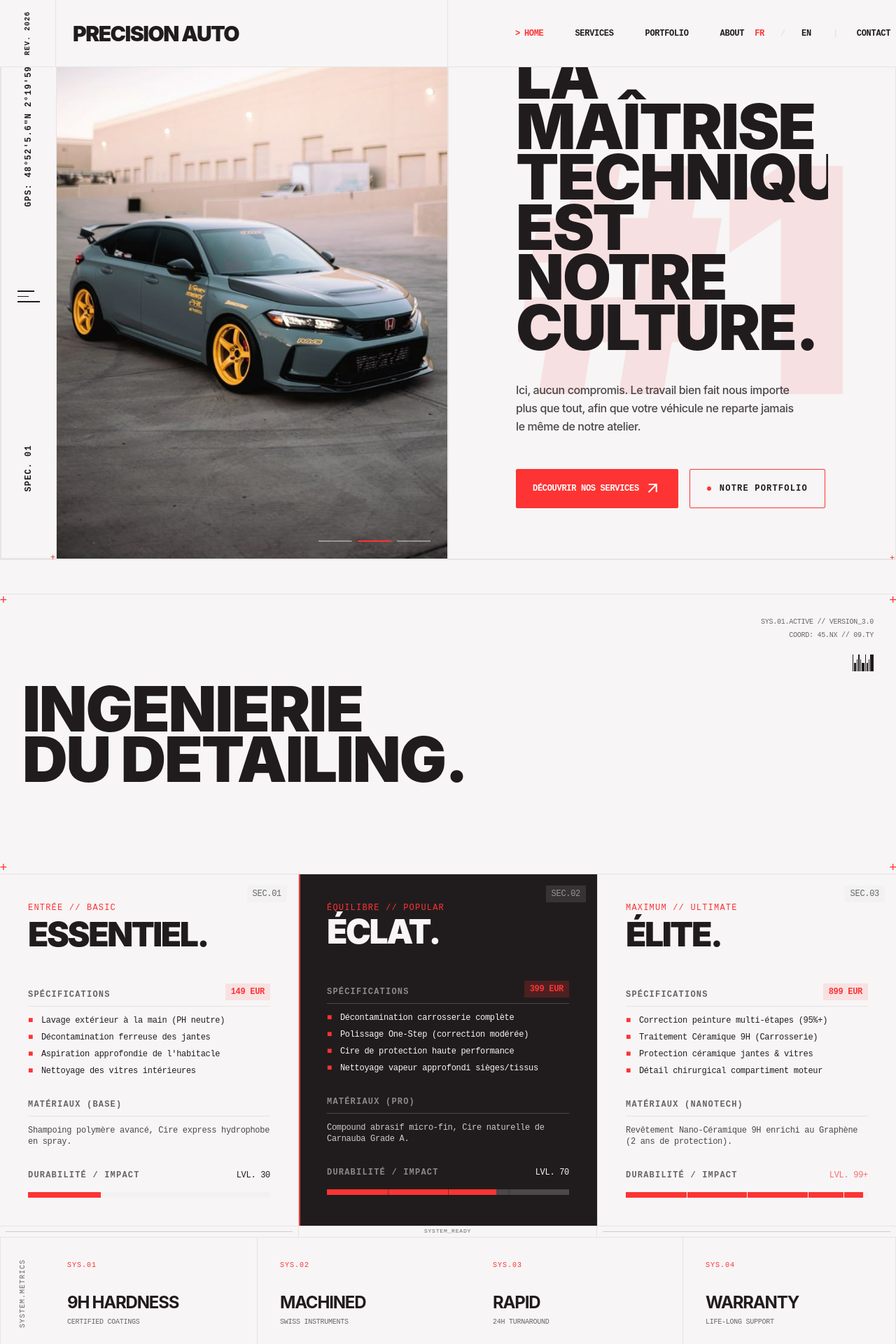
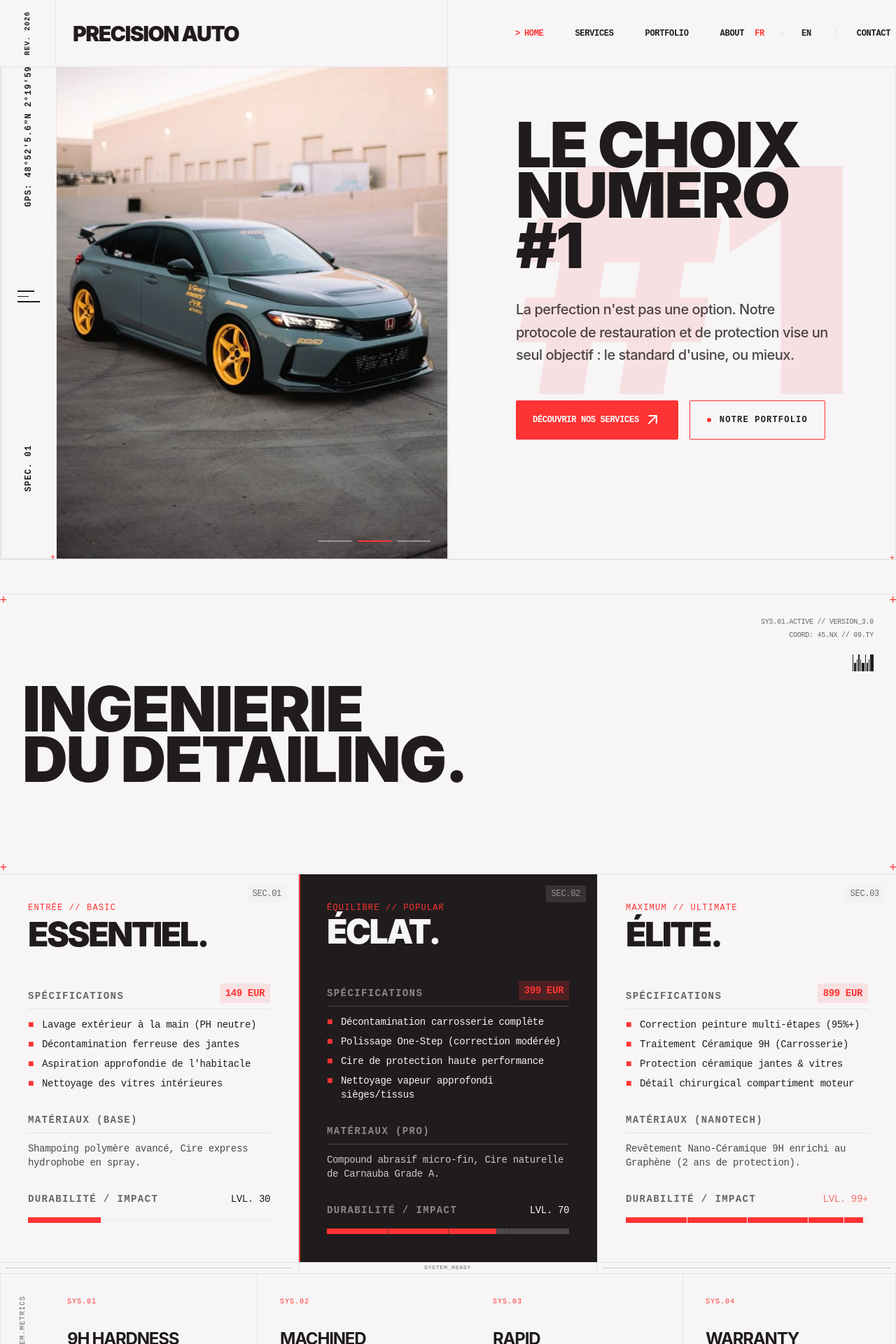
Before and after one commit to Teodev578/prepa_website, a Next.js app: page / in a window 1280 px wide. Shown: the top 1920 px of the page at 70% size. Built offline with nearby package versions, Linux system fonts and the light colour scheme.

Commit message:
style: update typography scales for improved readability and refine hero section content

```diff
--- a/components/home/CTA.tsx
+++ b/components/home/CTA.tsx
@@ -89,7 +89,7 @@ export default function CTA() {
             whileInView={{ opacity: 1, y: 0 }}
             viewport={{ once: true }}
             transition={{ duration: 0.6, delay: 0.6, ease: BEZIER }}
-            className="font-mono text-[11px] md:text-xs text-muted-foreground max-w-md uppercase leading-relaxed tracking-wide"
+            className="font-mono text-xs md:text-sm lg:text-base text-muted-foreground max-w-md uppercase leading-relaxed tracking-wide"
           >
             Déclenchez le protocole d'ingénierie. Entrez vos coordonnées ci-contre pour une analyse complète de votre véhicule. Devis calibré sous 24h.
           </motion.p>
--- a/components/home/ExcellencePhilosophy.tsx
+++ b/components/home/ExcellencePhilosophy.tsx
@@ -114,7 +114,7 @@ const ExcellencePhilosophy = () => {
                     </div>
 
                     {/* Right: The Technical Description */}
-                    <div className="flex-1 grid grid-cols-1 md:grid-cols-2 gap-8 lg:gap-12 font-mono text-[11px] lg:text-xs leading-relaxed uppercase pt-4 lg:pt-24 border-t lg:border-t-0 border-border">
+                    <div className="flex-1 grid grid-cols-1 md:grid-cols-2 gap-8 lg:gap-12 font-mono text-xs md:text-sm lg:text-base leading-relaxed uppercase pt-4 lg:pt-24 border-t lg:border-t-0 border-border">
                         <motion.div
                             initial={{ opacity: 0, y: 20 }}
                             whileInView={{ opacity: 1, y: 0 }}
--- a/components/home/Hero.tsx
+++ b/components/home/Hero.tsx
@@ -42,10 +42,8 @@ export default function Hero() {
   };
 
   const titleLines = [
-    "LA MAÎTRISE",
-    "TECHNIQUE",
-    "EST NOTRE",
-    "CULTURE."
+    "LE CHOIX",
+    "NUMERO #1",
   ];
 
   return (
@@ -178,9 +176,9 @@ export default function Hero() {
 
             <motion.p
               variants={itemVariants}
-              className="text-foreground/80 font-medium text-sm md:text-base leading-relaxed mb-8 md:mb-12 lg:max-w-[400px]"
+              className="text-foreground/80 font-medium text-base md:text-lg lg:text-xl leading-relaxed mb-8 md:mb-12 lg:max-w-[500px]"
             >
-              Ici, aucun compromis. Le travail bien fait nous importe plus que tout, afin que votre véhicule ne reparte jamais le même de notre atelier.
+              La perfection n'est pas une option. Notre protocole de restauration et de protection vise un seul objectif : le standard d'usine, ou mieux.
             </motion.p>
 
             {/* Buttons Technical Pattern */}
--- a/components/home/TechnicalServices.tsx
+++ b/components/home/TechnicalServices.tsx
@@ -116,7 +116,7 @@ const TechnicalServices = () => {
                         <h3 className="font-sans font-black text-4xl lg:text-5xl uppercase tracking-tighter">ESSENTIEL.</h3>
                     </div>
 
-                    <div className="space-y-8 font-mono text-[11px] lg:text-xs">
+                    <div className="space-y-8 font-mono text-xs md:text-sm">
                         {/* Subtitle: Spécifications */}
                         <div>
                             <div className="flex justify-between items-end border-b border-border pb-2 mb-3">
@@ -174,7 +174,7 @@ const TechnicalServices = () => {
                         <h3 className="font-sans font-black text-4xl lg:text-5xl uppercase tracking-tighter text-background leading-[0.9]">ÉCLAT.</h3>
                     </div>
 
-                    <div className="space-y-8 font-mono text-[11px] lg:text-xs">
+                    <div className="space-y-8 font-mono text-xs md:text-sm">
                         <div>
                             <div className="flex justify-between items-end border-b border-background/20 pb-2 mb-3">
                                 <span className="uppercase text-background/50 tracking-widest font-bold">Spécifications</span>
@@ -225,7 +225,7 @@ const TechnicalServices = () => {
                         <h3 className="font-sans font-black text-4xl lg:text-5xl uppercase tracking-tighter">ÉLITE.</h3>
                     </div>
 
-                    <div className="space-y-8 font-mono text-[11px] lg:text-xs">
+                    <div className="space-y-8 font-mono text-xs md:text-sm">
                         <div>
                             <div className="flex justify-between items-end border-b border-border pb-2 mb-3">
                                 <span className="uppercase text-muted-foreground tracking-widest font-bold">Spécifications</span>
--- a/components/home/Testimonials.tsx
+++ b/components/home/Testimonials.tsx
@@ -136,7 +136,7 @@ export default function Testimonials() {
             whileInView={{ opacity: 1, y: 0 }}
             viewport={{ once: true }}
             transition={{ duration: 0.6, delay: 0.5, ease: BEZIER }}
-            className="font-mono text-[11px] md:text-xs text-muted-foreground w-full max-w-[400px] leading-relaxed uppercase tracking-wider"
+            className="font-mono text-xs md:text-sm lg:text-base text-muted-foreground w-full max-w-[500px] leading-relaxed uppercase tracking-wider"
           >
             Extractions des retours de télémetrie client post-intervention. Satisfaction validée avec un taux de réussite de 99.8%.
           </motion.p>
@@ -174,7 +174,7 @@ export default function Testimonials() {
 
               {/* Content */}
               <div className="p-6 md:p-8 flex-1">
-                <p className="mb-8 font-sans font-medium text-sm md:text-base leading-relaxed text-foreground uppercase tracking-tight">
+                <p className="mb-8 font-sans font-medium text-base md:text-lg lg:text-xl leading-relaxed text-foreground uppercase tracking-tight">
                   <span className="text-primary font-black mr-2">"</span>
                   {testimonial.quote}
                   <span className="text-primary font-black ml-2">"</span>
```
Lines whose indentation alone changed are shown as unchanged.
